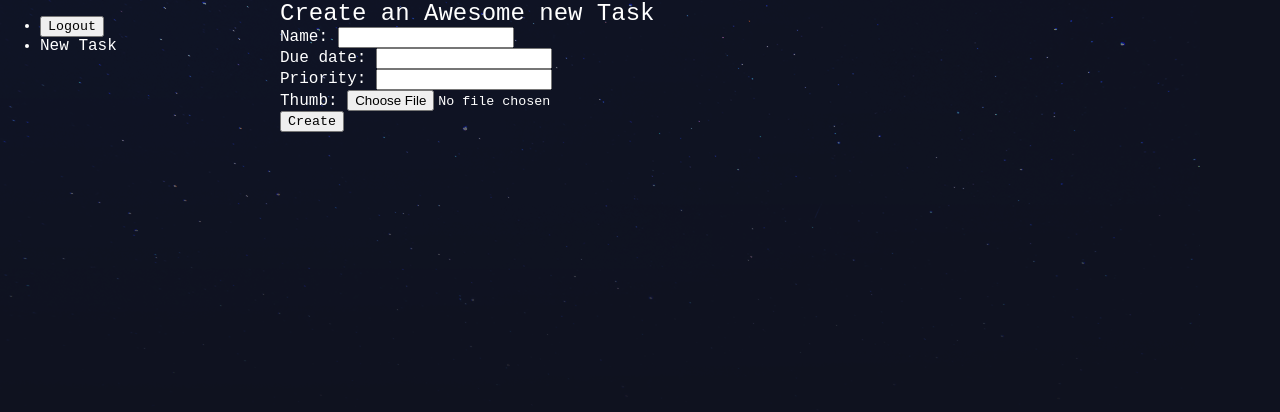
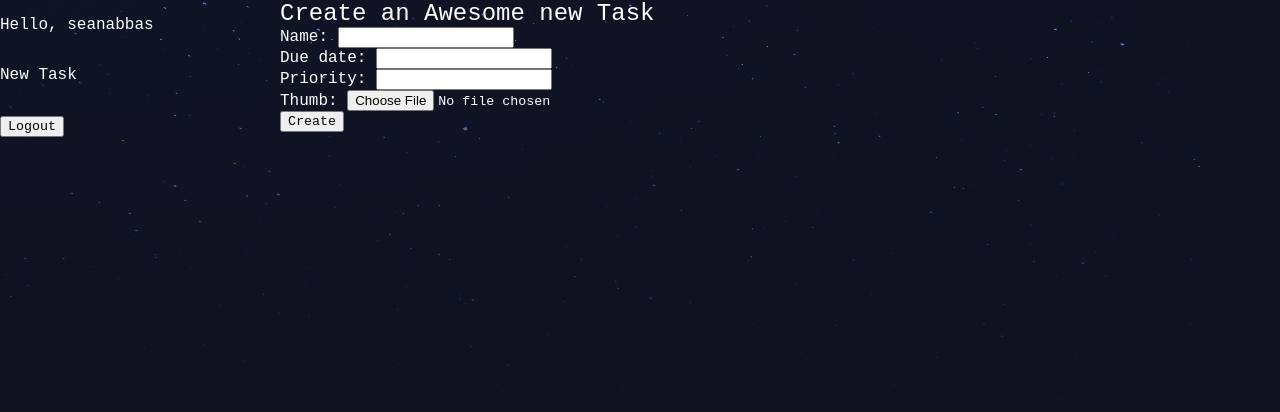
Before and after one commit to seanathan3/taskade, a Django app: page /taskade/create/ in a window 1280 px wide. Shown: the top 412 px of the page. Run offline with Django 5.2, Linux system fonts and the light colour scheme; a user stored in the database is signed in.

Commit message:
style changes

```diff
--- a/assets/styles.css
+++ b/assets/styles.css
@@ -1,5 +1,3 @@
-
-
 body {
     background-color: #0f121f;
     background-image: url(stars.png);
@@ -51,3 +49,27 @@ div.task {
 nav {
     width: 280px;
 }
+
+.nav-list {
+    display: flex;
+    flex-direction: column;
+    padding: 0;
+}
+
+.nav-list li {
+    list-style: none;
+    height: 50px;
+}
+
+.nav-list li:hover {
+    background-color: aqua;
+    color: black;
+}
+
+div.task-index-wrapper {
+    padding: 100px;
+}
+
+.task p {
+    margin: 0;
+}
--- a/templates/base_layout.html
+++ b/templates/base_layout.html
@@ -11,15 +11,16 @@
 <body>
     <div class="wrapper">
         <nav>
-            <ul>
+            <ul class="nav-list">
                 {% if user.is_authenticated %}
-                <li>
+                <li>Hello, {{ user.username }}</li>
+                <li><a href="{% url 'tasks:create' %}" class="highlight">New Task</a></li>
+                <li class="logout-link">
                     <form class="logout-link" action={% url "accounts:logout" %} method="post">
                         {% csrf_token %}
                         <button type="submit">Logout</button>
                     </form>
                 </li>
-                <li><a href="{% url 'tasks:create' %}" class="highlight">New Task</a></li>
                 {% else %}
                 <li><a href="{% url 'accounts:login' %}">Login</a></li>
                 <li><a href="{% url 'accounts:signup' %}">Signup</a></li>
```
Also changed, not shown: db.sqlite3.
